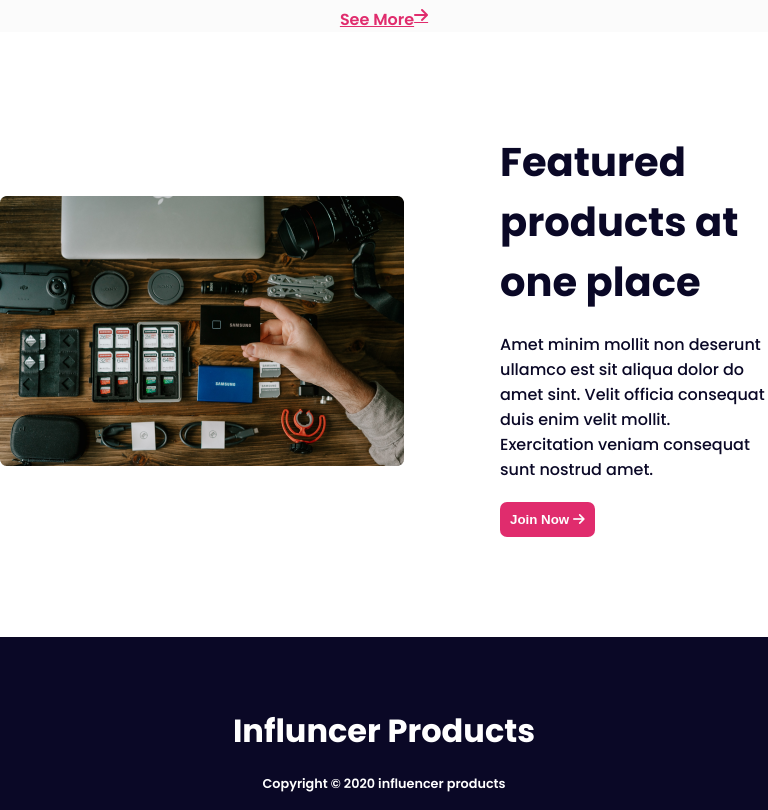
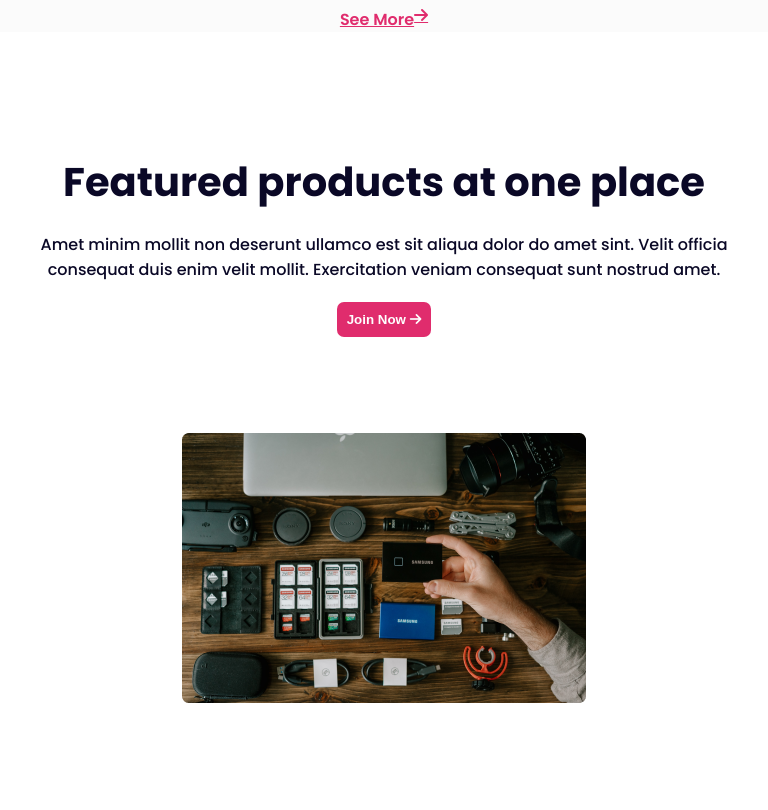
Before and after one commit to aftabuddin007/tech-store, a plain HTML site: page index.html in a window 768 px wide. Shown: the part 4580-5390 px from the top of the page. Drawn offline with Linux system fonts and the light colour scheme.

Commit message:
responsive for tab

```diff
--- a/style.css
+++ b/style.css
@@ -288,4 +288,9 @@ ul li {
 
         justify-content: center;
     }
+    .feature{
+        flex-direction: column-reverse;
+        text-align: center;
+        padding: 20px;
+    }
 }
```
